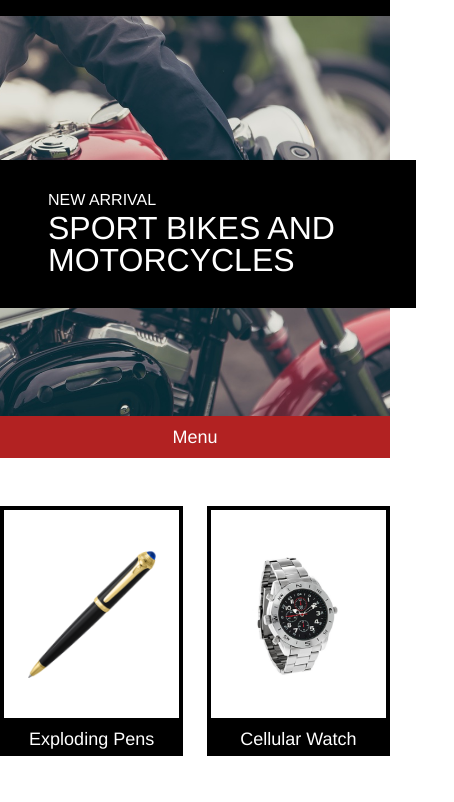
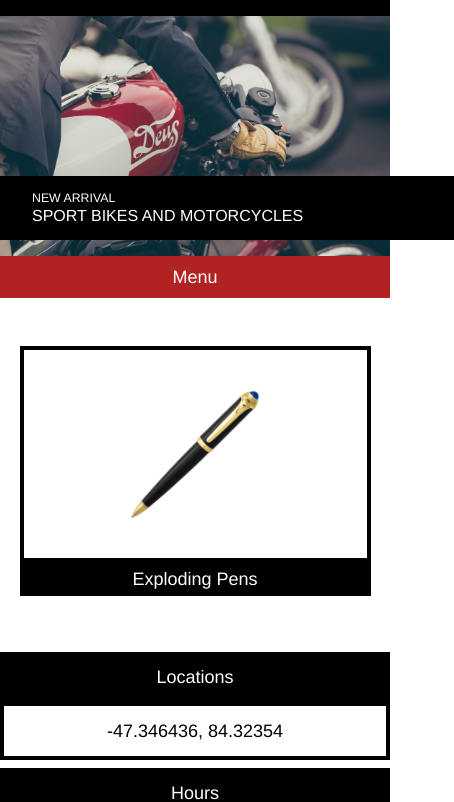
Before and after one commit to andreasphilippidis/secretagentsupply, a plain HTML site: page index.html in a window 390 px wide. Shown: the part 45-847 px from the top of the page, 454 px wide, since content can reach past the window. Drawn offline with Linux system fonts and the light colour scheme; files whose address does not match are found by name.

Commit message:
Final commit.

```diff
--- a/index.html
+++ b/index.html
@@ -42,37 +42,23 @@
     <!--products section-->
     <div class="container">
       <div class="products">
-      <!--width>=1024px-->
         <div class="product">
           <div class="product-img">
             <img src="resources/images/pen.png" alt="pen.png"/>
           </div>
           <span>Exploding Pens</span>
         </div>
-        <div class="product">
+        <div class="product watch">
           <div class="product-img">
             <img class="watch" src="resources/images/watch.png" alt="watch.png"/>
           </div>
           <span>Cellular Watch</span>
         </div>
-        <div class="product">
+        <div class="product glasses">
           <div class="product-img">
             <img src="resources/images/glasses.png" alt="glasses.png"/>
           </div>
           <span>Thermal Glasses</span>
-        </div>
-    <!--width<1024px-->
-        <div class="tablet-size">
-          <div class="product-img">
-            <img src="resources/images/pen.png" alt="pen.png"/>
-          </div>
-          <span>Exploding Pens</span>
-        </div>
-        <div class="tablet-size">
-          <div class="product-img">
-            <img class="watch" src="resources/images/watch.png" alt="watch.png"/>
-          </div>
-          <span>Cellular Watch</span>
         </div>
       </div>
     </div>
--- a/resources/css/style.css
+++ b/resources/css/style.css
@@ -142,16 +142,10 @@ footer{
   nav .tablet-size{
     display: none;
   }
-  .products .tablet-size{
-    display: none;
-  }
 }
 @media only screen and (max-width: 1024px){/*width<1024px*/
   /*hide these*/
-  nav .container{
-    display: none;
-  }
-  .products .product{
+  nav .container, .products .product.glasses{
     display: none;
   }
   /*show these*/
@@ -161,14 +155,51 @@ footer{
     align-items: center;
     padding: .75rem .5rem;
   }
-  .products .tablet-size{
+  .product {
     width: 47%;
   }
-  .products .tablet-size span{
-    display: block;
-    padding: 0.5rem;
+}
+@media only screen and (max-width: 470px){/*width<470px*/
+  /*hide these*/
+  nav .container, .products .product.glasses, .products .product.watch{
+    display: none;
+  }
+  /*show these*/
+  .banner {
+    height: 15rem;
+  }
+  .headline {
+    width: 100%;
+    padding: 1rem 2rem;
+    top: 10rem; /*offset from natural position*/
+  }
+  .headline h4 {
+    font-size: .77rem;
+    padding-bottom: .25rem;
+  }
+  .headline h1 {
+    font-size: 1rem;
+  }
+  nav .tablet-size{
+    align-items: center;
+  }
+  .products {
+    justify-content: center;
+  }
+  .product {
+    width: 90%;
+  }
+  .contact-info {
+    display: flex;
+    flex-direction: column;
+    justify-content: space-between;
+    margin: 3rem 0 0 0;
+  }
+  .info {
+    margin-top: .5rem;
+    width: 100%;
+  }
+  footer{
     text-align: center;
-    color: #ffffff;
-    background-color: #000000;
   }
 }
```
